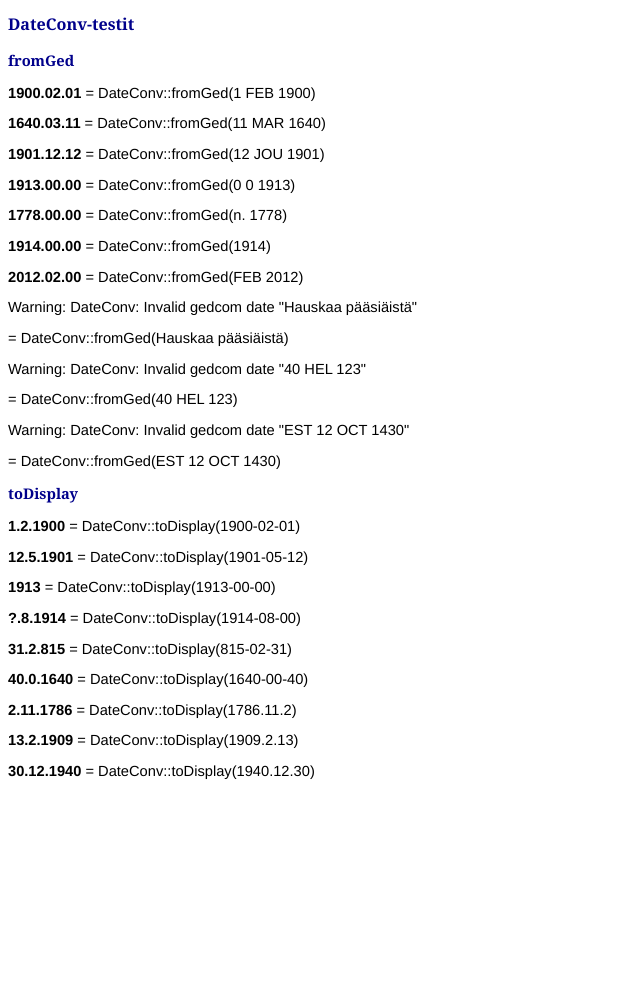
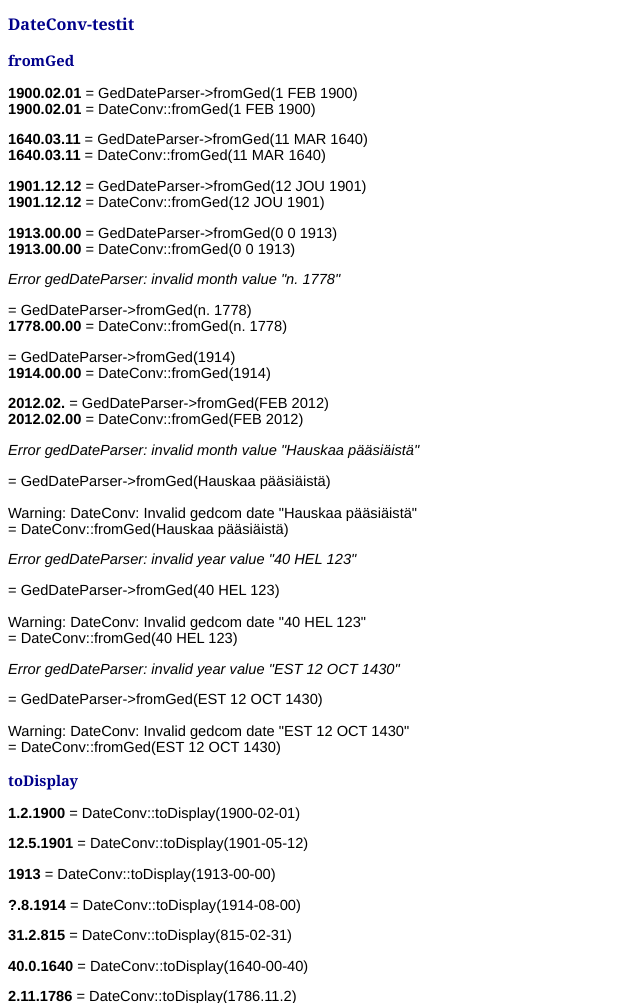
Before and after one commit to Taapeli/ProtoLoader, a PHP site: page /Taapeli/classTests/testDateConv.php in a window 1280 px wide. Shown: the top 1003 px of the page, without its empty margins (0-640 px from the left). Before the commit the page ends 779 px from the top, so only its background shows below. Run offline with PHP 8.4, Linux system fonts and the light colour scheme.

Commit message:
Aloittelin koko DATE_VALUEn parsintaluokkaa

```diff
--- a/classTests/testDateConv.php
+++ b/classTests/testDateConv.php
@@ -4,6 +4,9 @@
         <meta http-equiv="Content-Type" content="text/html; charset=UTF-8" />
         <title>DateConv testi</title>
         <link rel="stylesheet" type="text/css" href="../style.css" />
+        <style type="text/css">
+          old { color: gray; }
+        </style>
     </head>
 
     <body>
@@ -13,6 +16,12 @@
          * To change this template file, choose Tools | Templates
          * and open the template in the editor.
          */
+        $geddates = [ "1 FEB 1900", "11 MAR 1640", "12 JOU 1901", "0 0 1913",
+            "n. 1778", "1914", "FEB 2012", "Hauskaa pääsiäistä", "40 HEL 123",
+            "EST 12 OCT 1430" ];
+        $dates = [ "1900-02-01", "1901-05-12", "1913-00-00", "1914-08-00",
+            "815-02-31", "1640-00-40", "1786.11.2", "1909.2.13", "1940.12.30"];
+
 
         function __autoload($class_name) {
             // Polku on ilman '../', jos ei olla testihakemistossa
@@ -20,18 +29,17 @@
         }
 
         echo "<h2>DateConv-testit</h2>\n";
+
         echo "<h3>fromGed</h3>\n";
 
-        $geddates = [ "1 FEB 1900", "11 MAR 1640", "12 JOU 1901", "0 0 1913",
-            "n. 1778", "1914", "FEB 2012", "Hauskaa pääsiäistä", "40 HEL 123",
-            "EST 12 OCT 1430" ];
+        $ged = new GedDateParser();
         foreach ($geddates as $s) {
-            echo "<p><b>" . DateConv::fromGed($s) .
-                    "</b> = DateConv::fromGed($s)</p>\n";
+            echo "<p><b>" . $ged->fromGed($s) .
+                    "</b> = GedDateParser->fromGed($s)<br />\n";
+            echo "<span class='old'><b>" . DateConv::fromGed($s) .
+                    "</b> = DateConv::fromGed($s)</span></p>\n";
         }
         echo "<h3>toDisplay</h3>\n";
-        $dates = [ "1900-02-01", "1901-05-12", "1913-00-00", "1914-08-00",
-            "815-02-31", "1640-00-40", "1786.11.2", "1909.2.13", "1940.12.30"];
         foreach ($dates as $s) {
             echo "<p><b>" . DateConv::toDisplay($s) .
                     "</b> = DateConv::toDisplay($s)</p>\n";
--- a/classes/DateConv.php
+++ b/classes/DateConv.php
@@ -55,11 +55,10 @@ class DateConv {
         break;
     }
     if (strlen($year) != 4) {
-      echo 'Warning: DateConv: Invalid gedcom date "' . implode(' ', $date) . '"';
+      echo '<br />Warning: DateConv: Invalid gedcom date "' . implode(' ', $date) . '"<br />';
       return '';
     }
     // Day, always 2 numbers
-    $day = $day;
     if (strlen($day) == 1) {
       $day = '0' . $day;
     }
@@ -74,23 +73,7 @@ class DateConv {
    */
   static function fromGed($gedDate) {
     $date = explode(' ', $gedDate);
-
-//  switch ($date[0]) {
-//  case 'ABT':
-//  case 'CAL':
-//  case 'EST':
-//    /* DATE_APPROXIMATED */
-//    $approx = array_shift($date);
-//    $dbDate = self::fromBasicGed($date);
-//    return $dbDate . ' ' . $approx;
-//  case 'FROM':
-//    /* DATE_PERIOD */
-//    $approx = array_shift($date);
-//    $dbDate = self::fromBasicGed($date);
-//
-//    default:
     return self::fromBasicGed($date);
-//   }
   }
 
   /**
@@ -129,4 +112,13 @@ class DateConv {
     }
   }
 
+  /*
+   * Conversion from input field to db format
+   */
+
+ // static function fromDisplay($date) {
+    /* $Todo fromDisplay($date) */
+ //   return $date;
+ // }
+
 }
--- /dev/null
+++ b/classes/GedDateParser.php
@@ -0,0 +1,140 @@
+<?php
+
+/*
+ * To change this license header, choose License Headers in Project Properties.
+ * To change this template file, choose Tools | Templates
+ * and open the template in the editor.
+ */
+
+/**
+ * Description of GedDate
+ *
+ * @author jm
+ */
+class GedDateParser {
+
+  const DELIM = '.';    // Delimiter in the db
+
+  // For parsing gedcom DATE_VALUE
+
+  private $dateStr;     // string: original gedcom line
+  private $tokens;      // array: gedcom input line
+  private $pos;         // integer: index to $tokens;
+  private $endPos;      // integer: pointer to last $tokens;
+
+  /*
+   * Gedcom DATE_VALUE to db format  -  TESTING NEW FUNC
+   */
+
+  public function fromGed($gedDate) {
+    $this->dateStr = trim($gedDate);
+    $this->tokens = explode(' ', $this->dateStr);
+    $this->pos = 0;
+    $this->endPos = sizeof($this->tokens) - 1;
+    return self::gedDateValue();
+  }
+
+  private function gedDateValue() {
+    /*
+      state   | 0 [digits]    | FROM          | BET           | TO            | AND | BEF/AFT     | end |
+      --------+---------------+---------------+---------------+---------------+-----+-------------+-----+
+      start 0 | 1,basicDate();| 2,stPeriod1() | 3,stRange1()  | 4,stRange2()  |     | 4,setAppr() |     |
+      end   1 |               |               |               |               |     |             | end |
+      from  2 | 5,basicDate() |               |               |               |     |             |     |
+      betw  3 | 6,basicDate() |               |               |               |     |             |     |
+      last  4 | 1,basicDate() |               |               |               |     |             |     |
+      -to   5 |               |               |               | 4             |     |             | end |
+      -and  6 |               |               |               |               | 4   |             |     |
+     */
+
+    if ($this->endPos == 0) {
+      return "";  // Empty date
+    }
+    //if (is_numeric($this->tokens[$this->pos])) {
+      return self::gedBasicDate();
+    //}
+    echo "<em>Error DateConv: invalid date value \"$this->dateStr\"</em>";
+    return;  // Unparseable
+  }
+
+  /*
+   * gedcom basic DATE to db format
+   */
+
+  private function gedBasicDate() {
+    static $monthNum = array(
+        'JAN' => '01', 'FEB' => '02', 'MAR' => '03',
+        'APR' => '04', 'MAY' => '05', 'JUN' => '06',
+        'JUL' => '07', 'AUG' => '08', 'SEP' => '09',
+        'OCT' => '10', 'NOV' => '11', 'DEC' => '12',
+        'TAM' => '01', 'HEL' => '02', 'MAA' => '03',
+        'HUL' => '04', 'TOU' => '05', 'KES' => '06',
+        'HEI' => '07', 'ELO' => '08', 'SYY' => '09',
+        'LOK' => '10', 'JOU' => '12'
+    );
+
+    $state = 0;
+    $dd = $mm = $yyyy = "";
+    /*
+      state  | 00 [2digit]         | mon [abbr]         | 0000 [4digit]               |
+      --------+--------------------+--------------------+----------------------------+
+      start 0 | 1, init()+setDay() | 2, Init()+setMon() | 9, init();setYear();end    |
+      day   1 |                    | 2, setMon()        |                            |
+      month 2 |                    |                    | 9, setYear();end           |
+      --------+--------------------+--------------------+----------------------------+
+     */
+    while ($this->pos <= $this->endPos) {
+      $a = $this->tokens[$this->pos];
+      $this->pos++;
+      switch ($state) {
+        case 0: // start
+          if (is_numeric($a)) {
+            if (strlen($a) == 4) {
+              // 4digit: only year given
+              return $this->dbDate($a, '00', '00');
+            } else {
+              // 2digit: set day
+              $dd = $a;
+              switch (strlen($dd)) {
+                case 1: $dd = '0' . $dd; break;
+                case 2: break;
+                default:
+                  echo "<em>Error gedDateParser: invalid day value \"$this->dateStr\"</em>";
+                  return '';
+              }
+              $state = 1;
+              break;
+            }
+          }
+          // Not a number: initial month expexted
+          if (strlen($a) != 3) {
+            echo "<em>Error gedDateParser: invalid month value \"$this->dateStr\"</em>";
+            return '';
+          }
+          $mm = isset($monthNum[$a]) ? $monthNum[$a] : '00';
+          echo "<!-- mm=$a -> $mm -->";
+          $state = 2;
+          break;
+        case 1: // day passed, month expected
+          $mm = isset($monthNum[$a]) ? $monthNum[$a] : '00';
+          $state = 2;
+          break;
+        case 2: // month passed, year expected
+          if (strlen($a) != 4) {
+            echo "<em>Error gedDateParser: invalid year value \"$this->dateStr\"</em>";
+            return '';
+          }
+          return $this->dbDate($a, $mm, $dd);
+      } // switch
+    } // while
+
+    echo "<em>Fatal gedDateParser: state=$state, pos=$this->pos \"$this->dateStr\"</em>";
+    die;
+  }
+
+  function dbDate($yyyy, $mm, $dd) {
+    return $yyyy . self::DELIM . $mm . self::DELIM . $dd;
+  }
+
+// gedBasicDate
+}
```
